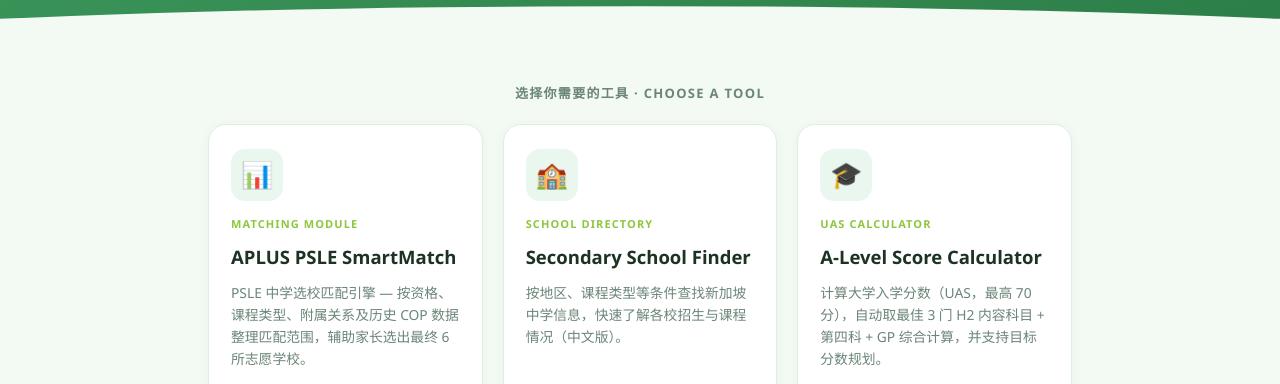
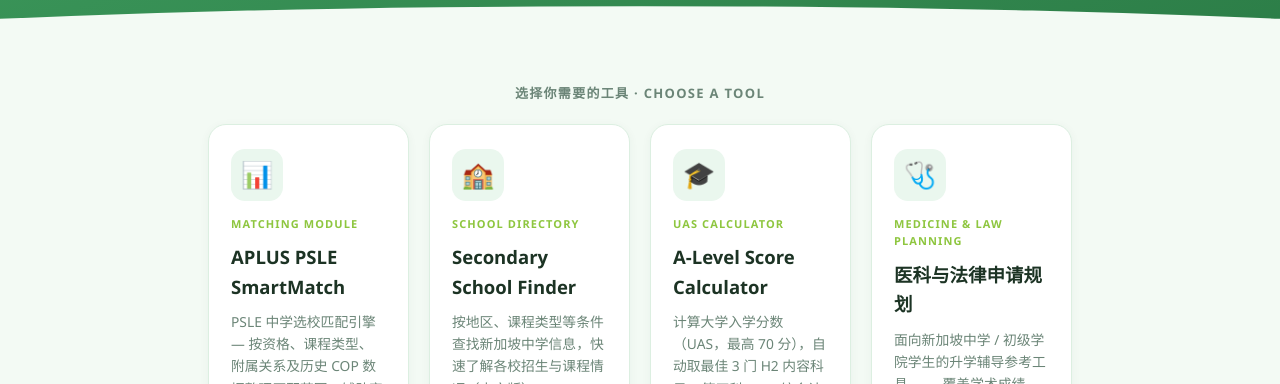
Before and after one commit to 689-web/AIAPP, a plain HTML site: page aplus-planning-tool.html in a window 1280 px wide. Shown: the part 256-640 px from the top of the page. Drawn offline with Linux system fonts and the light colour scheme.

Commit message:
Set planning tool cards to four columns on desktop

```diff
--- a/aplus-planning-tool.html
+++ b/aplus-planning-tool.html
@@ -37,7 +37,9 @@ header p{margin:0;color:#e3f5e8;font-size:14.5px;opacity:.95;}
 main{max-width:900px;margin:0 auto;padding:30px 18px 20px;position:relative;z-index:1;}
 .section-label{text-align:center;color:var(--muted);font-size:13px;font-weight:700;letter-spacing:.1em;text-transform:uppercase;margin:0 0 20px;}
 
-.grid{display:grid;grid-template-columns:repeat(auto-fit,minmax(260px,1fr));gap:20px;}
+.grid{display:grid;grid-template-columns:repeat(4,minmax(0,1fr));gap:20px;}
+@media (max-width:900px){.grid{grid-template-columns:repeat(2,minmax(0,1fr));}}
+@media (max-width:560px){.grid{grid-template-columns:1fr;}}
 .card{
   background:var(--card);border:1px solid var(--line);border-radius:18px;
   padding:24px 22px;display:flex;flex-direction:column;gap:10px;
```
